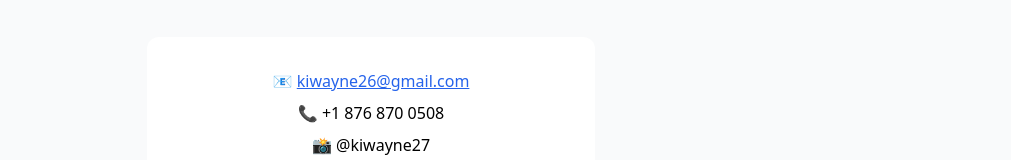
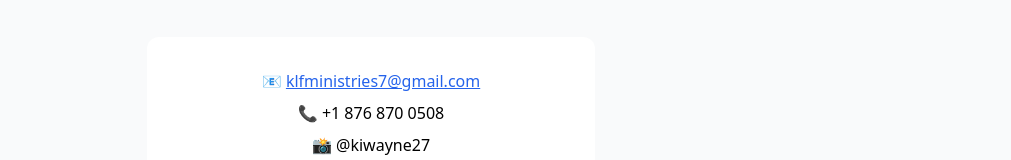
Before and after one commit to klfministries/klf-ministries-website, a Next.js app: page / in a window 1280 px wide. Both pictures are taken after a click on the button "Contact". Shown: the part 291-451 px from the top of the page, without its empty margins (269-1280 px from the left). Built offline with nearby package versions, Linux system fonts and the light colour scheme.

Commit message:
Update contact email to klfministries7@gmail.com

```diff
--- a/app/page.jsx
+++ b/app/page.jsx
@@ -203,10 +203,10 @@ export default function AuthorWebsite() {
           <p>
   📧{" "}
   <a
-    href="mailto:kiwayne26@gmail.com?subject=KLF%20Ministries%20Inquiry"
+    href="mailto:klfministries7@gmail.com?subject=KLF%20Ministries%20Inquiry"
     className="text-blue-600 underline"
   >
-    kiwayne26@gmail.com
+    klfministries7@gmail.com
   </a>
 </p>
 
```
